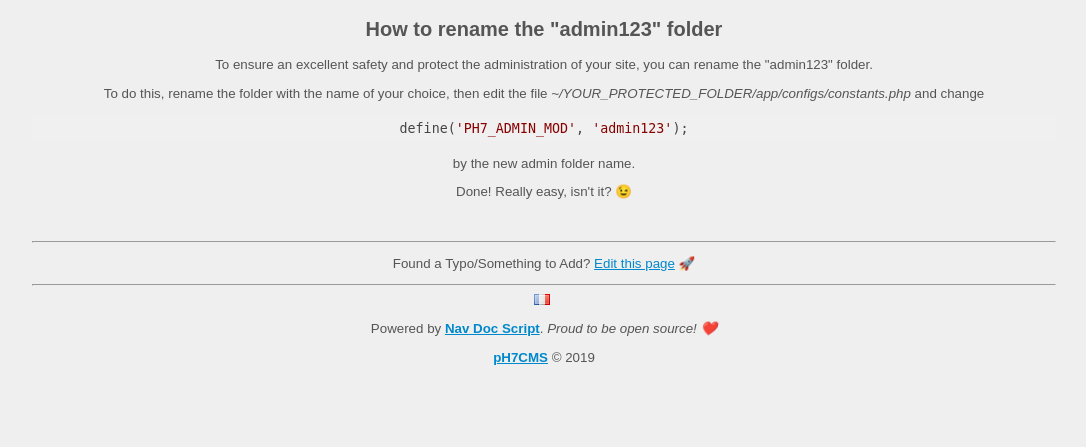
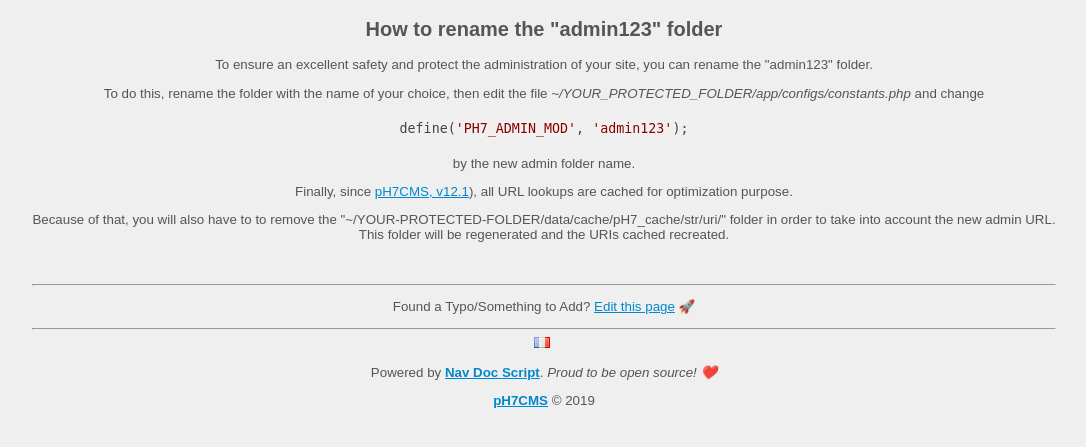
Before and after one commit to pH7Software/pH7-Documentation, a PHP site: page /en/rename-the-admin-folder in a window 1280 px wide. Shown: the part 49-496 px from the top of the page, without its empty margins (96-1182 px from the left). Run offline with PHP 8.4, Linux system fonts and the light colour scheme.

Commit message:
Mention that it is now required to remove pH7_cache/str/uri/ if admin url changed
More info: https://github.com/pH7Software/pH7-Social-Dating-CMS/issues/431#issuecomment-460530550

```diff
--- a/data/en/rename-the-admin-folder.tpl
+++ b/data/en/rename-the-admin-folder.tpl
@@ -4,4 +4,11 @@
 <p>To do this, rename the folder with the name of your choice, then edit the file <em>~/YOUR_PROTECTED_FOLDER/app/configs/constants.php</em> and change</p>
 <pre><code class="php">define('PH7_ADMIN_MOD', 'admin123');</code></pre>
 <p>by the new admin folder name.</p>
-<p>Done! Really easy, isn't it? 😉</p>
+
+<p>
+    Finally, since <a href="https://ph7cms.com/ph7cms-12-1-released/">pH7CMS, v12.1</a>), all URL lookups are cached for optimization purpose.
+</p>
+<p>
+    Because of that, you will also have to to remove the "~/YOUR-PROTECTED-FOLDER/data/cache/pH7_cache/str/uri/" folder in order to take into account the new admin URL.<br />
+    This folder will be regenerated and the URIs cached recreated.
+</p>
```
